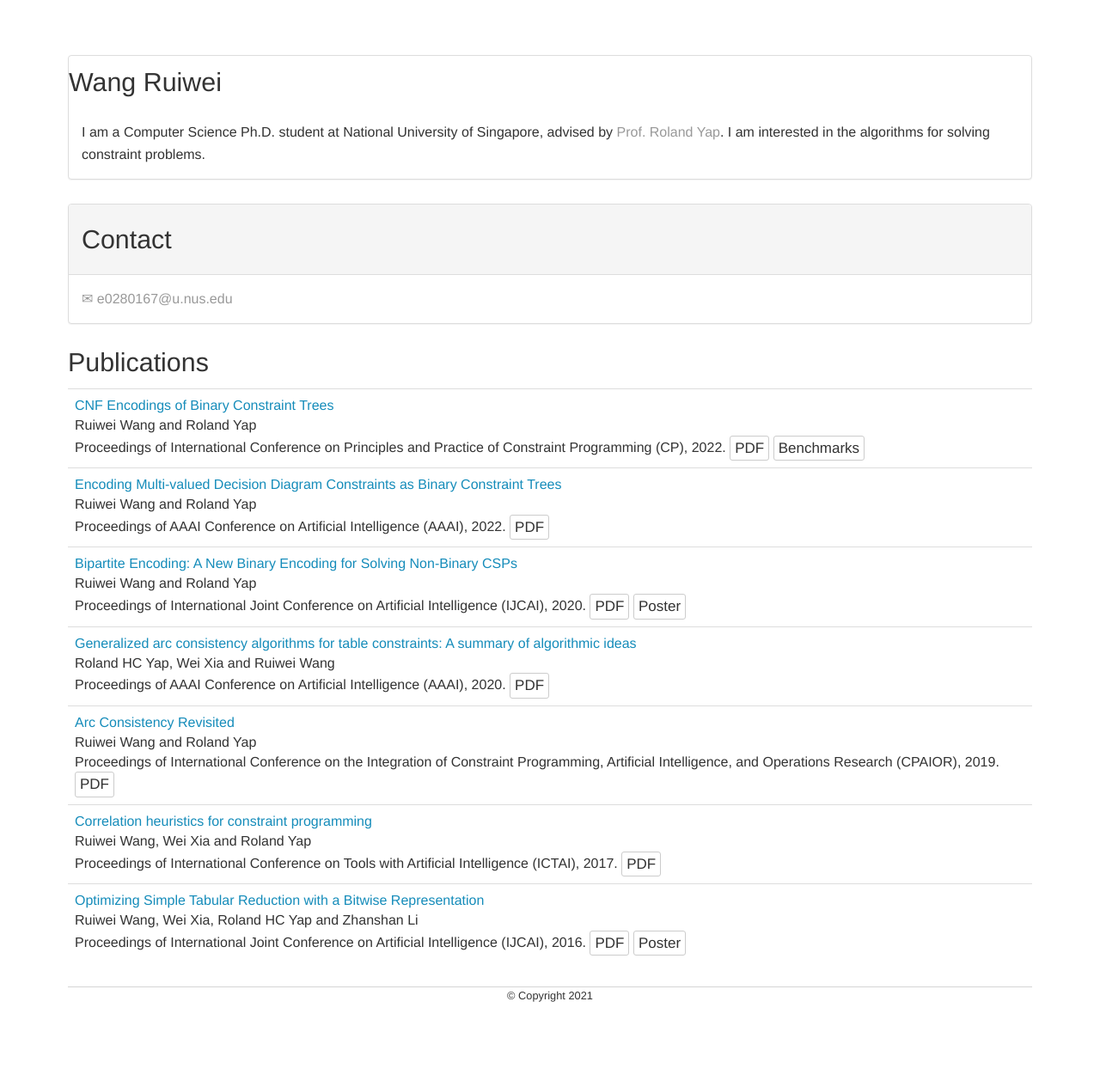
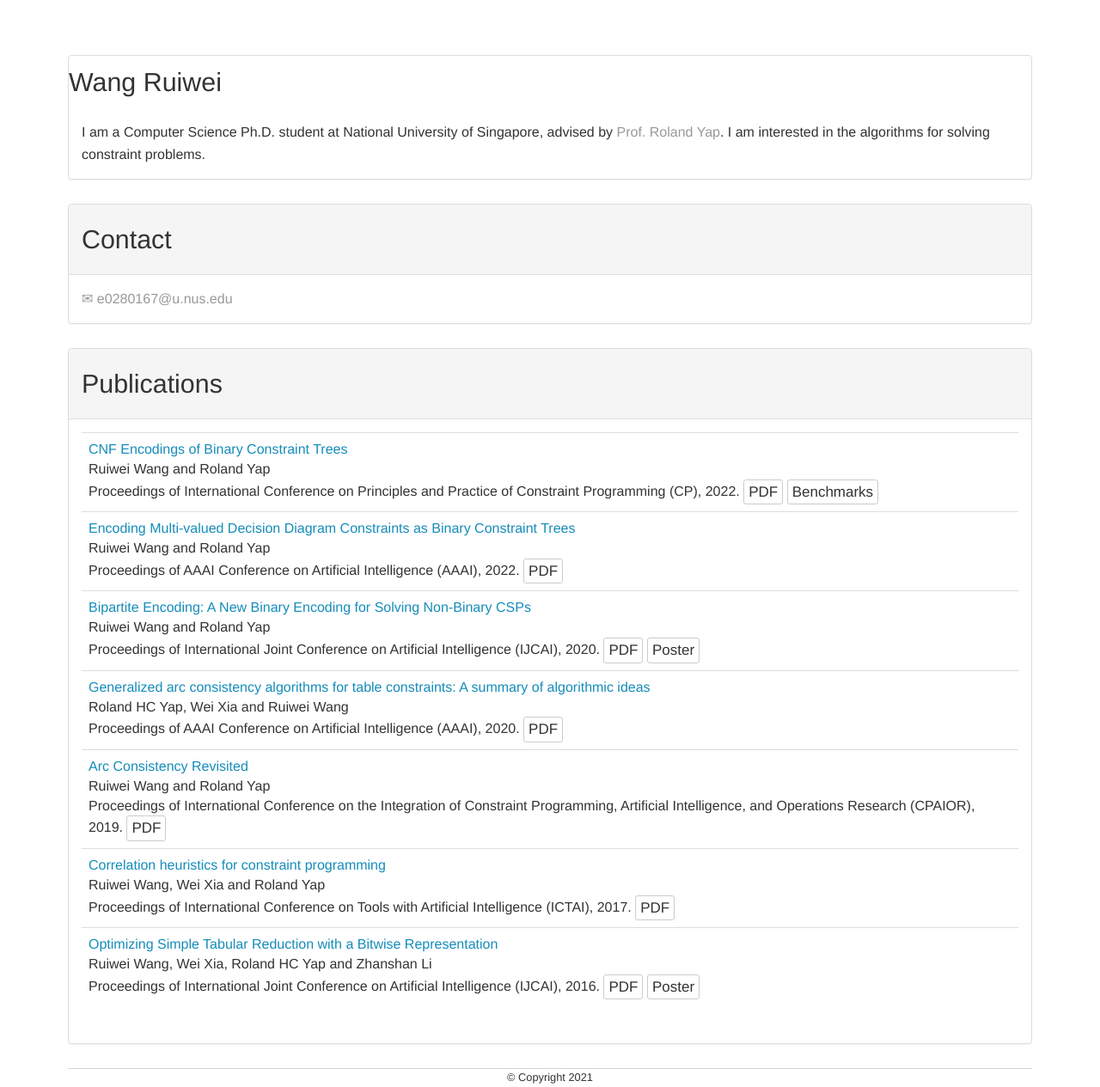
Before and after one commit to WangRuiwei/WangRuiwei.github.io, a Jekyll site: the page built from index.html, in a window 1280 px wide. Shown: the whole page at 86% size. Built offline with Jekyll 4.4.1, drawn with Linux system fonts in a browser that asks for light colours; before the commit the page ends 1170 px from its top, so only the background shows below that.

Commit message:
Update index.html

```diff
--- a/index.html
+++ b/index.html
@@ -24,8 +24,11 @@ I am interested in the algorithms for solving constraint problems.
 </div>
 </div>
 
-
+<div class="panel panel-default">
+<div class="panel-heading">
 <h4>Publications</h4>
+</div>
+<div class="panel-body">
 <table class="table">
 <tbody>
 
@@ -124,6 +127,8 @@ Ruiwei Wang, Wei Xia, Roland HC Yap and Zhanshan Li
 </tr>
 </tbody>
 </table>
+</div>
+</div>
 </div><!-- main body -->
 
 <footer>
```
